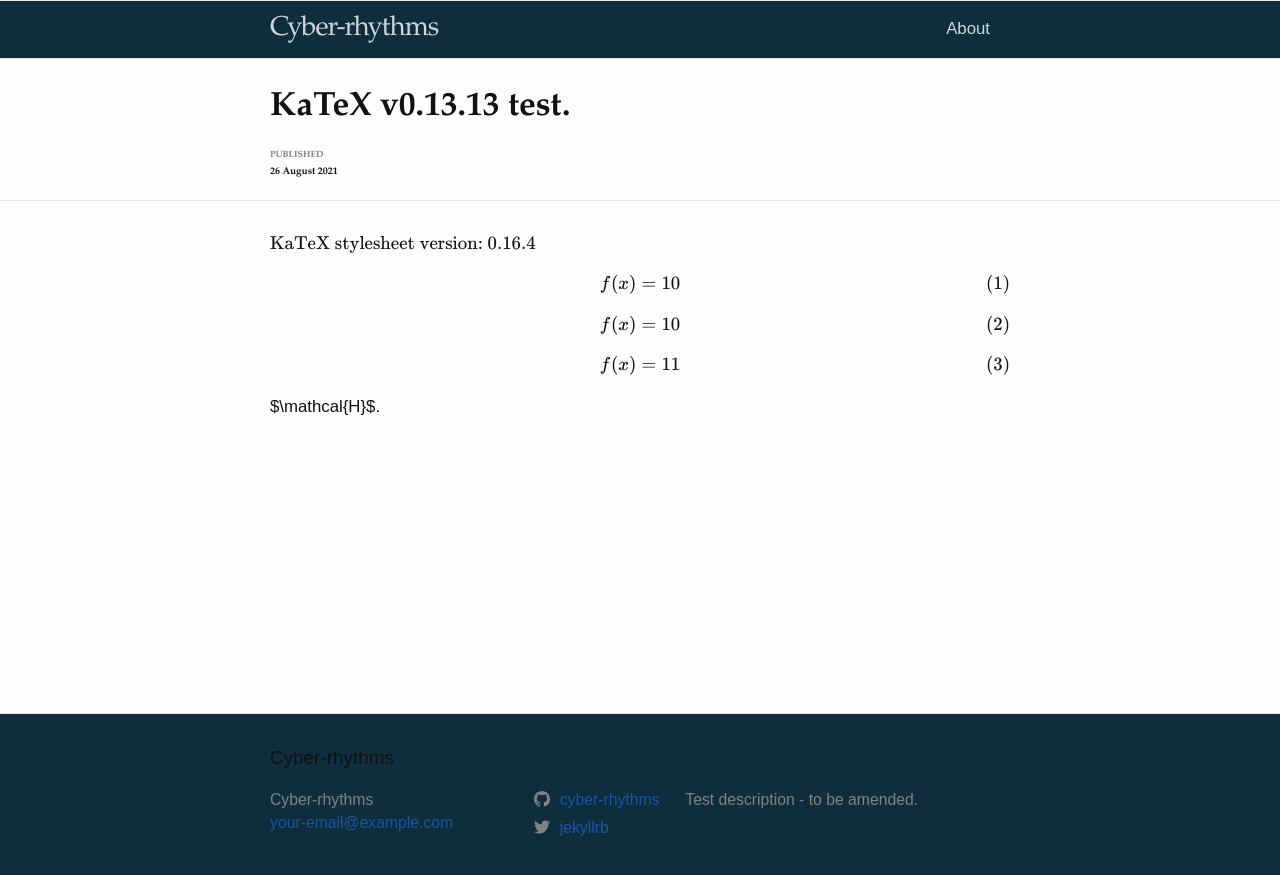
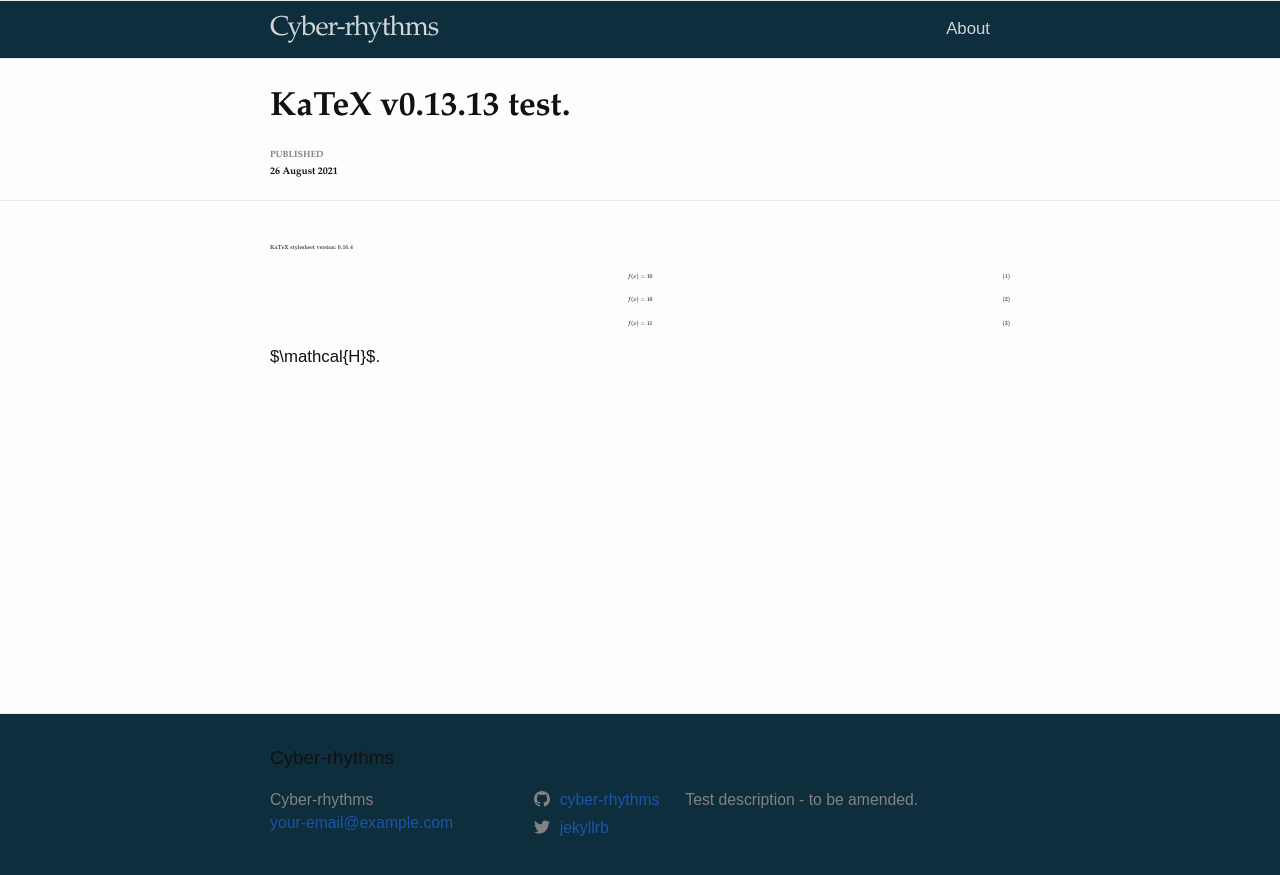
Before and after one commit to cyber-rhythms/cyber-rhythms.github.io, a Jekyll site: the page built from _posts/2021-08-26-katextest.md, in a window 1280 px wide. Shown: the top 875 px of the page. Built offline with Jekyll 4.4.1, drawn with Linux system fonts in a browser that asks for light colours; nearby versions of some CDN libraries; some web fonts are replaced.

Commit message:
katex font override test.

```diff
--- a/_sass/minima/_base.scss
+++ b/_sass/minima/_base.scss
@@ -315,5 +315,5 @@ table {
 
 // NB: KaTeX font size override.
 .katex {
-  font-size: 1.12em !important; // font-size: 1.21em !important;
+  font-size: 0.35em !important; // font-size: 1.21em !important; // font-size: 1.12em !important;
 }
```
